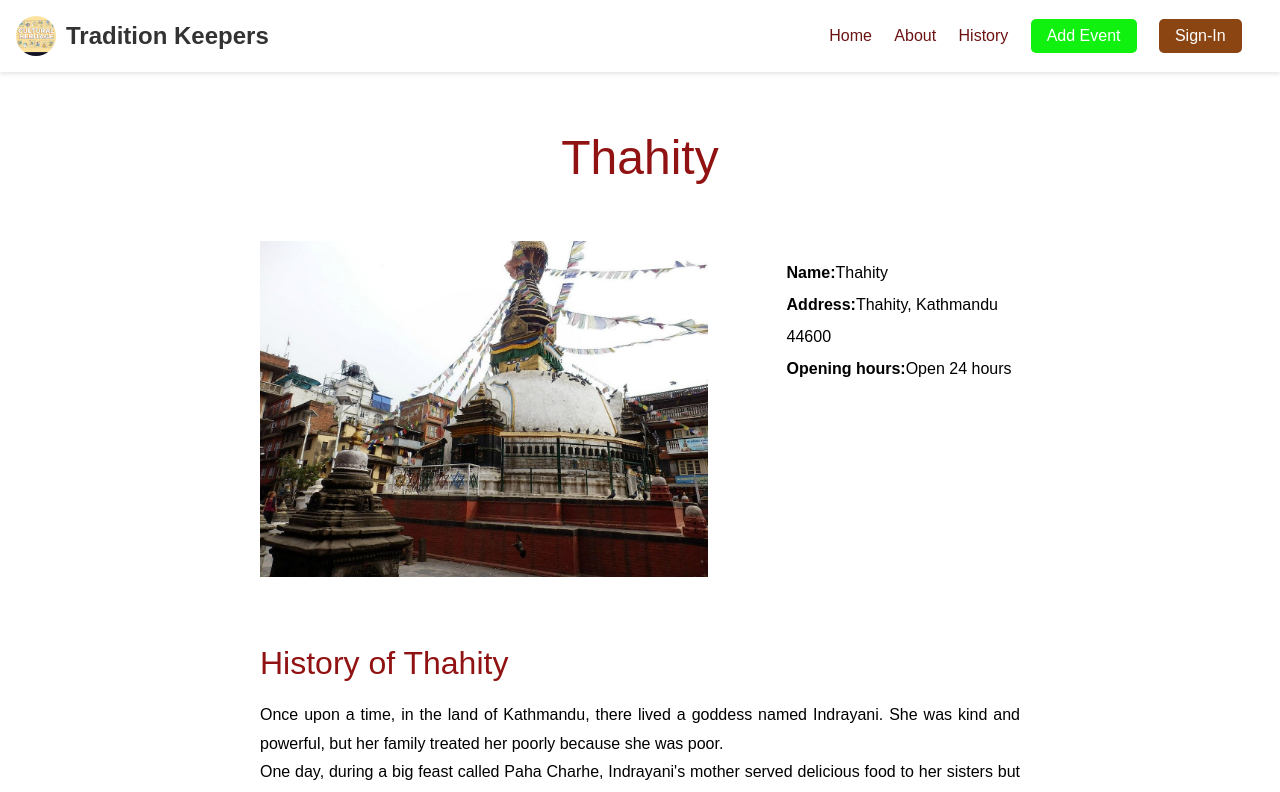
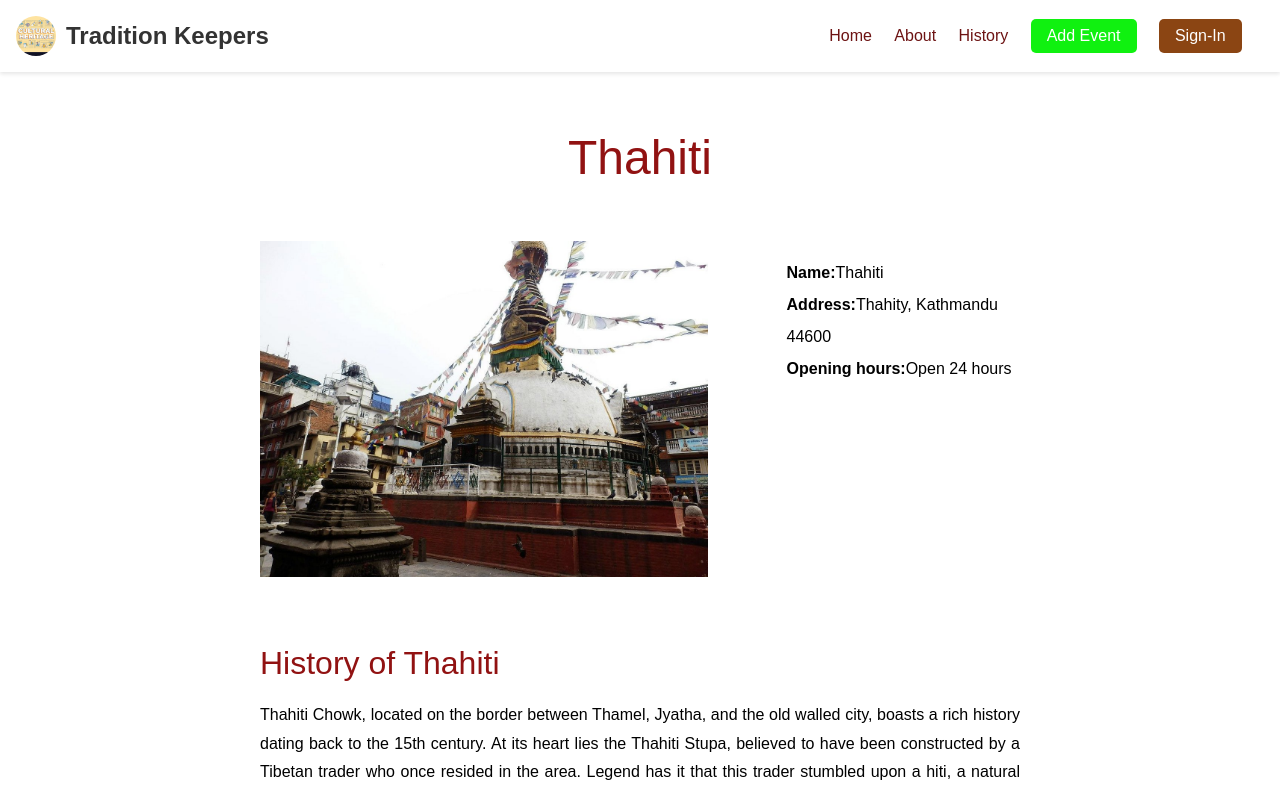
Before and after one commit to jyotiraut/TechLeader_Project, a React (Vite) app in the folder frontend/: page /thahity_history in a window 1280 px wide. Shown: the top 792 px of the page. Built offline with nearby package versions, Linux system fonts and the light colour scheme.

Commit message:
Changed content in thahity

```diff
--- a/frontend/src/Components/history/thahity_history.jsx
+++ b/frontend/src/Components/history/thahity_history.jsx
@@ -4,27 +4,26 @@ import './thahity_history.css';
 const Thahity_History = () => {
   return (
     <div className="history-container">
-      <div className="history-heading">Thahity</div>
+      <div className="history-heading">Thahiti</div>
       <div className="history-content">
         <div className="history-image">
           <img src="/src/Components/history/thahitiChowk.jpg" alt="Thaythi" />
         </div>
         <div className="history-description">
           <p>
-            <strong>Name:</strong>Thahity<br/>
+            <strong>Name:</strong>Thahiti<br/>
             <strong>Address:</strong>Thahity, Kathmandu 44600 <br/>
             <strong>Opening hours:</strong>Open 24 hours <br/>
           </p>
         </div>
       </div>
       <div className="history-section">
-        <div className="history-subheading">History of Thahity</div>
+        <div className="history-subheading">History of Thahiti</div>
         <p className="history-paragraph">
-            Once upon a time, in the land of Kathmandu, there lived a goddess named Indrayani. She was kind and powerful, but her family treated her poorly because she was poor.<br/>
-            One day, during a big feast called Paha Charhe, Indrayani's mother served delicious food to her sisters but gave her only plain bread. Indrayani felt sad and left the feast without eating. As she walked home with her hungry children, she cried because she felt lonely and unloved. On her way, an old woman noticed her tears and gave her a pumpkin to eat. Indrayani, feeling grateful, took the pumpkin home. However, she was so upset that she forgot to cook it and cried herself to sleep.<br/>
-            The next morning, she found something surprising in her kitchen - the pumpkin had turned into a pot full of shiny gold! Indrayani couldn't believe her eyes. She decided to share the gold with others by putting the pot in the river.<br/>
-            People started calling her "Luti Ajima," which means "gold mother." Even though she became rich, Indrayani remained humble and kind.<br/>
-            One day, during another feast, her family tried to make up for their past mistreatment by giving her fancy gifts. But Indrayani knew their love was only for her gold, not for her. So, she decided to celebrate her own festival called Bala Charhe Indrayani Jatra, where everyone was welcome, regardless of their wealth or status. This festival became a symbol of love, kindness, and overcoming hardships for all the people of Kathmandu. And from that day on, Indrayani was remembered not just as a goddess, but as a symbol of resilience and love.
+        Thahiti Chowk, located on the border between Thamel, Jyatha, and the old walled city, boasts a rich history dating back to the 15th century. At its heart lies the Thahiti Stupa, believed to have been constructed by a Tibetan trader who once resided in the area. Legend has it that this trader stumbled upon a hiti, a natural water source with a tap, which dispensed gold coins. Fearing theft, he concealed the hiti by building the stupa over it, safeguarding the precious spout within.<br/>
+Over the centuries, Thahiti Chowk has evolved into a vibrant hub, with a small garden park surrounding the stupa. Vendors line the fence enclosing the park, offering goods to passersby, while a local vegetable market adds to the bustling atmosphere. Across from the stupa stands the Nateshwar temple, dedicated to Nate, an incarnation of Shiva, constructed in the 18th century.<br/>
+Despite its ancient origins, the Thahiti Stupa remains remarkably well-preserved, protected from the hustle and bustle of the surrounding streets by a fence and garden area. Although the ornate doors of the Nateshwar temple typically remain closed, glimpses of its faded stone statues offer a window into the past.<br/>
+Today, Thahiti Chowk continues to enchant visitors with its blend of history, spirituality, and commerce. The legacy of the Tibetan trader lives on, as travelers and locals alike marvel at the hidden treasures nestled within this historic square.<br/>
         </p>
       </div>
     </div>
```
